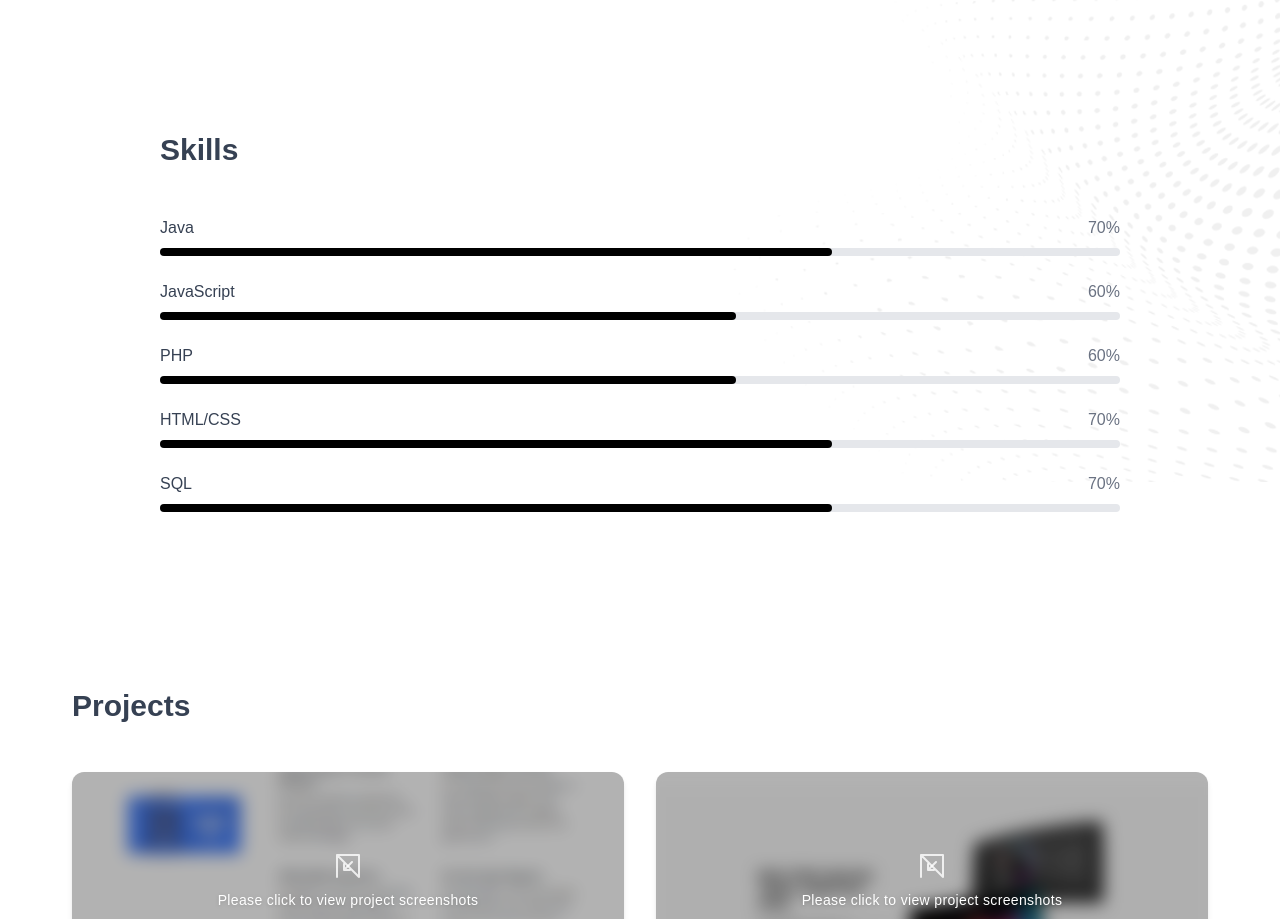
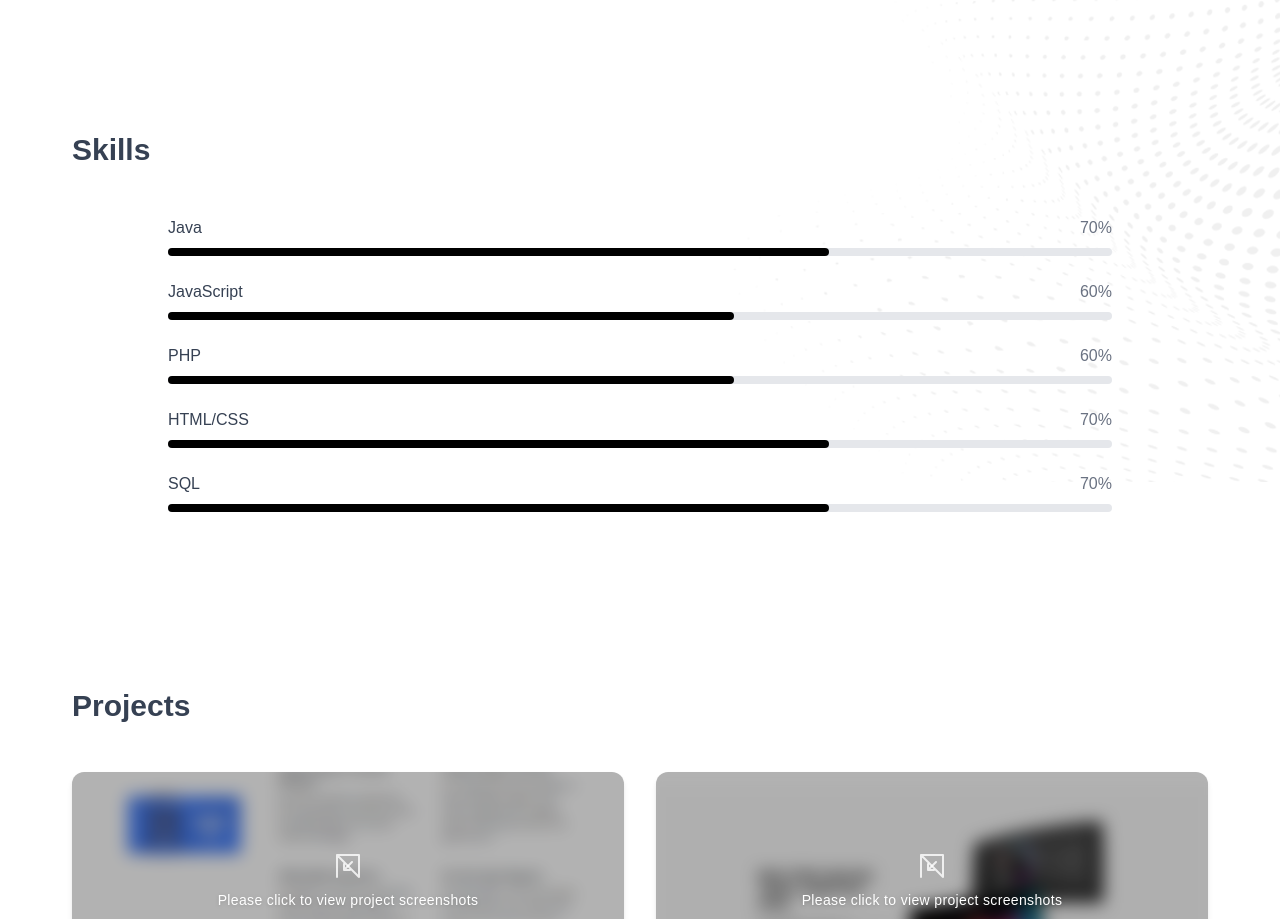
Before and after one commit to ERA-46/eranda-portfolio, a Next.js app: page / in a window 1280 px wide. Shown: the part 2440-3359 px from the top of the page. Built offline with nearby package versions, Linux system fonts and the light colour scheme.

Commit message:
skills layout change

```diff
--- a/components/Skills.tsx
+++ b/components/Skills.tsx
@@ -16,10 +16,10 @@ const timeout = setTimeout(() => {
 
   return (
     <section id="skills" className="py-20">
-      <div className="max-w-6xl mx-auto px-24">
+      <div className="max-w-6xl mx-auto px-2">
         <h2 className="text-3xl font-bold mb-12 text-gray-700">Skills</h2>
 
-        <div className="space-y-6">
+        <div className="space-y-6 px-24">
           {skills.map((skill) => (
             <div key={skill.name}>
               <div className="flex justify-between mb-2">
```
